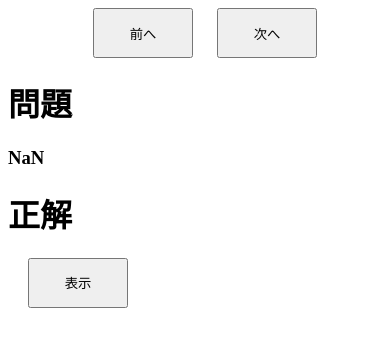
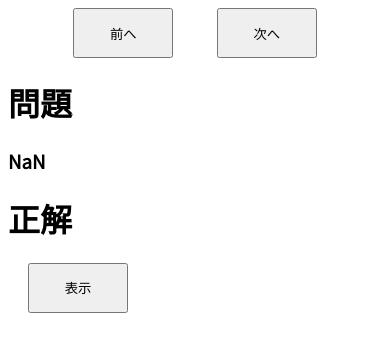
Before and after one commit to ff-yy/simple-quiz-viewer, a plain HTML site: page index.html in a window 390 px wide. Drawn offline with Linux system fonts and the light colour scheme.

Commit message:
Update style.css

```diff
--- a/style.css
+++ b/style.css
@@ -1,5 +1,5 @@
 * {
-    font-family: "M PLUS 1p";
+    font-family: "Noto Sans JP";
 }
 
 @media screen and (max-width: 480px) {
@@ -8,6 +8,7 @@
         width: 100px;
         height: 50px;
         margin-left: 20px;
+        margin-right: 20px;
     }
     #buttons {
         text-align: center;
```
